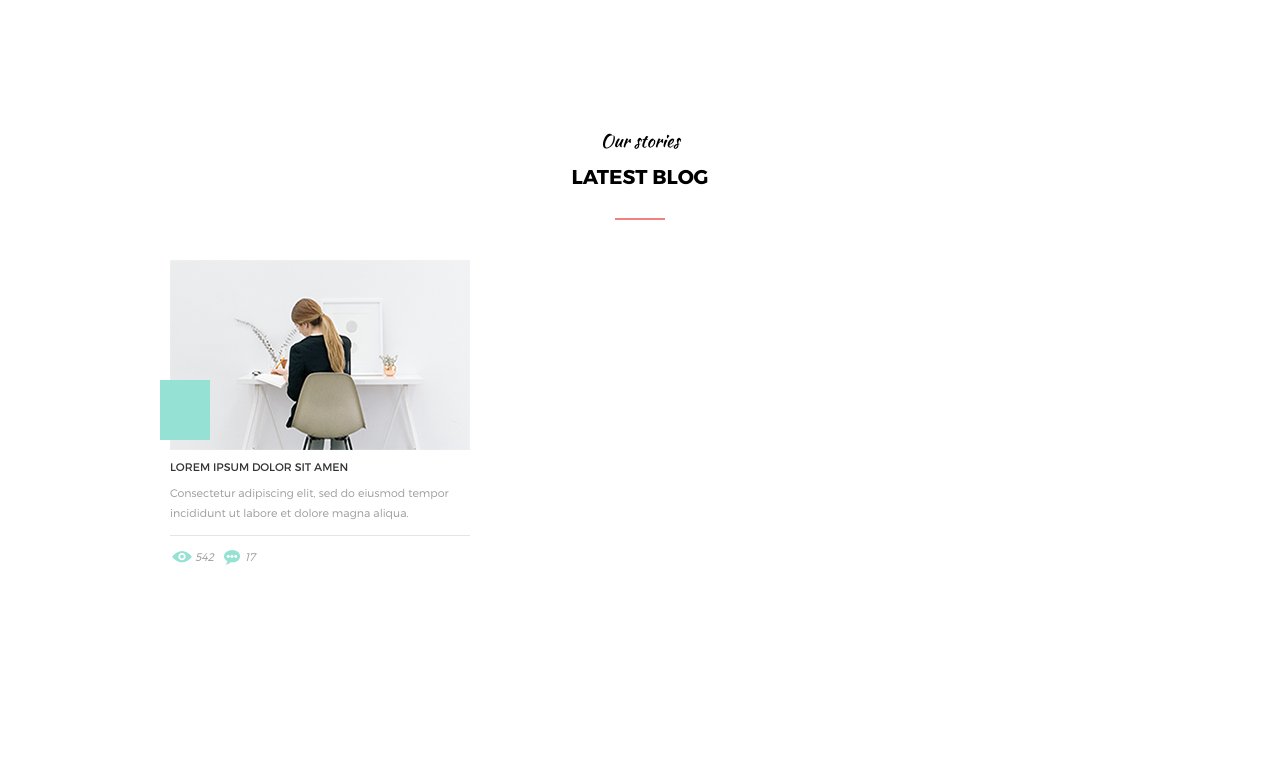
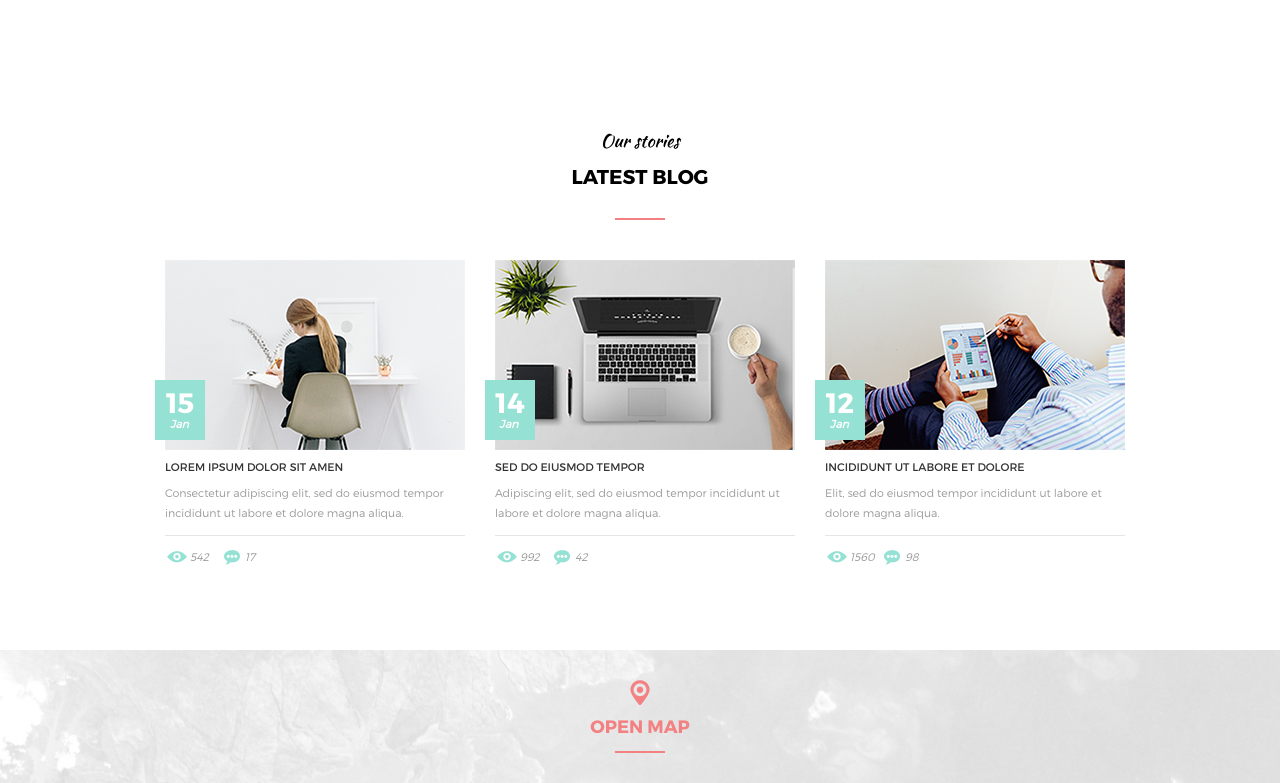
Before and after one commit to arina-kaa/MoGo, a plain HTML site: page index.html in a window 1280 px wide. Shown: the part 5510-6293 px from the top of the page. Before the commit the page ends 6090 px from the top, so only its background shows below. Drawn offline with Linux system fonts and the light colour scheme.

Commit message:
Доделана Latest blog и добавлена Open map
Добавлены центральный и правый блоки Latest blog и добавлена страница
Open map

```diff
--- a/css/style.css
+++ b/css/style.css
@@ -1214,8 +1214,15 @@
 .article_blog
 {
   margin: 0 auto 0;
-  width: 940px;
+  width: 960px;
   height: 320px;
+  padding-bottom: 70px;
+}
+
+.center_blog,
+.right_blog
+{
+  margin-left: 30px;
 }
 
 .content_blog
@@ -1251,11 +1258,12 @@
 .blog_date
 {
   width: 50px;
-  height: 60px;
+  height: 50px;
   position: absolute;
   background: #95e1d3;
   top: 120px;
   left: -10px;
+  padding: 5px 0 5px;
 }
 
 .blog_text
@@ -1293,7 +1301,7 @@
 .blog_view,
 .blog_speech
 {
-  width: 50px;
+  width: 55px;
   height: 20px;
   position: relative;
 }
@@ -1329,3 +1337,65 @@
 {
   background-position: 0 -18px;
 }
+
+.number_blog_date
+{
+  font-family: MontserratBold, sans-serif;
+  font-size: 28px;
+  color: white;
+  font-weight: bold;
+  position: relative;
+}
+
+.month_blog_date
+{
+  font-family: MontserratLight, sans-serif;
+  font-size: 11px;
+  font-style: italic;
+  color: white;
+  position: absolute;
+  top: 32px;
+  left: 4px;
+}
+
+.container_map
+{
+  background: url("../img/backgrounds/map.png") no-repeat;
+  background-size: cover;
+}
+
+.header_map
+{
+  padding: 30px 0;
+}
+
+.map_icon
+{
+  width: 20px;
+  height: 25px;
+  margin: 0 auto;
+  background: url("../img/icons/map-icon.png") no-repeat;
+  background-size: cover;
+}
+
+.header_text_map
+{
+  font-family: MontserratBold, sans-serif;
+  font-size: 18px;
+  color: #f38181;
+  margin-top: 10px;
+  font-weight: bold;
+}
+
+.header_line_map
+{
+  margin: 15px auto 0;
+  width: 50px;
+  height: 2px;
+  background: #f38181;
+}
+
+.container_footer
+{
+  background: #f8f8f8;
+}
--- a/index.html
+++ b/index.html
@@ -599,7 +599,9 @@
           <div class="block content_blog left_blog">
             <div class="blog_image">
               <div class="blog_date">
-
+                <span class="number_blog_date">15
+                  <span class="month_blog_date">Jan</span>
+                </span>
               </div>
             </div>
               <div class="blog_text">
@@ -618,17 +620,80 @@
                     <span class="blog_follow_icon">&nbsp;</span>
                     <span class="blog_follow_text">17</span>
                   </div>
+                  <div class="clear"></div>
                 </div>
               </div>
           </div>
           <div class="block content_blog center_blog">
-
+            <div class="blog_image">
+              <div class="blog_date">
+                <span class="number_blog_date">14
+                  <span class="month_blog_date">Jan</span>
+                </span>
+              </div>
+            </div>
+              <div class="blog_text">
+                <p class="blog_text_header">SED DO EIUSMOD TEMPOR</p>
+                <p class="blog_text_content">
+                  Adipiscing elit, sed do eiusmod tempor incididunt
+                  ut labore et dolore magna aliqua.
+                </p>
+                <div class="blog_line"></div>
+                <div class="blog_follow">
+                  <div class="block blog_view">
+                    <span class="blog_follow_icon">&nbsp;</span>
+                    <span class="blog_follow_text">992</span>
+                  </div>
+                  <div class="block blog_speech">
+                    <span class="blog_follow_icon">&nbsp;</span>
+                    <span class="blog_follow_text">42</span>
+                  </div>
+                  <div class="clear"></div>
+                </div>
+              </div>
           </div>
           <div class="block content_blog right_blog">
-
+            <div class="blog_image">
+              <div class="blog_date">
+                <span class="number_blog_date">12
+                  <span class="month_blog_date">Jan</span>
+                </span>
+              </div>
+            </div>
+              <div class="blog_text">
+                <p class="blog_text_header">INCIDIDUNT UT LABORE ET DOLORE</p>
+                <p class="blog_text_content">
+                  Elit, sed do eiusmod tempor incididunt ut
+                  labore et dolore magna aliqua.
+                </p>
+                <div class="blog_line"></div>
+                <div class="blog_follow">
+                  <div class="block blog_view">
+                    <span class="blog_follow_icon">&nbsp;</span>
+                    <span class="blog_follow_text">1560</span>
+                  </div>
+                  <div class="block blog_speech">
+                    <span class="blog_follow_icon">&nbsp;</span>
+                    <span class="blog_follow_text">98</span>
+                  </div>
+                  <div class="clear"></div>
+                </div>
+              </div>
           </div>
+          <div class="clear"></div>
         </div>
       </div>
     </div>
+    <div class="overall_container container_map">
+      <div class="body_width">
+        <div class="header_map">
+          <div class="map_icon">&nbsp;</div>
+          <h2 class="header_text_map">OPEN MAP</h2>
+          <div class="header_line_map"></div>
+        </div>
+      </div>
+    </div>
+    <div class="overall_container container_footer">
+    </div>
   </body>
 </html>
```
Also changed, not shown: img/backgrounds/map.png (added), img/icons/map-icon.png (added).
